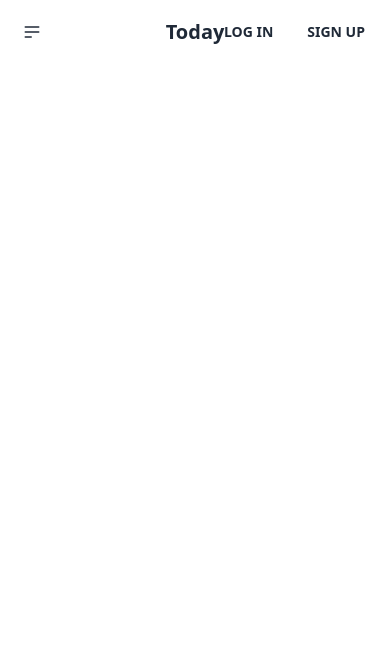
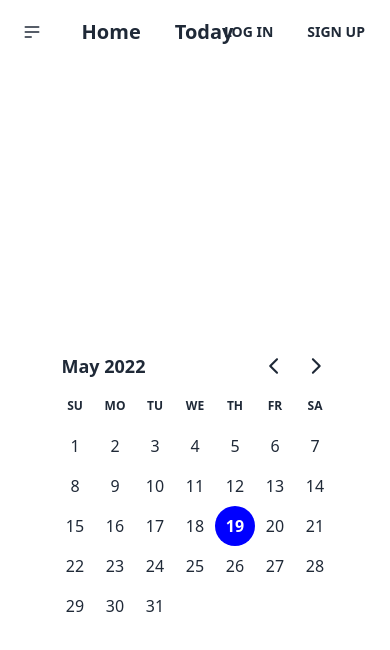
Before and after one commit to muzahid604/todo-claint, a React (Create React App) app: page /calendar in a window 390 px wide. Shown: the top 650 px of the page. Built offline with nearby package versions, Linux system fonts and the light colour scheme; no server answers.

Commit message:
calendar added

```diff
--- a/package.json
+++ b/package.json
@@ -7,8 +7,10 @@
     "@testing-library/react": "^13.2.0",
     "@testing-library/user-event": "^13.5.0",
     "daisyui": "^2.15.0",
+    "date-fns": "^2.28.0",
     "firebase": "^9.8.1",
     "react": "^18.1.0",
+    "react-day-picker": "^8.0.7",
     "react-dom": "^18.1.0",
     "react-firebase-hooks": "^5.0.3",
     "react-hook-form": "^7.31.1",
--- a/src/App.js
+++ b/src/App.js
@@ -5,18 +5,23 @@ import Register from './Components/Register';
 import Headers from './Components/Headers';
 import RequireAuth from './Components/RequireAuth';
 import AddTask from './Components/AddTask';
+import Calendar from './Components/Calendar';
 
 function App() {
   return (
     <div>
       <Headers />
       <Routes>
-        <Route path='/home' element={
+        <Route path='/' element={
+          <Home />
+        }></Route>
+        <Route path='/' element={
           <RequireAuth>
-            <Home />
+            <AddTask />
           </RequireAuth>
         }></Route>
         <Route path='/login' element={<Login />}></Route>
+        <Route path='/calendar' element={<Calendar />}></Route>
         <Route path='/addtask' element={<AddTask />}></Route>
         <Route path='/register' element={<Register />}></Route>
       </Routes>
--- /dev/null
+++ b/src/Components/Calendar.js
@@ -0,0 +1,25 @@
+import React, { useState } from 'react';
+import { DayPicker } from 'react-day-picker';
+import 'react-day-picker/dist/style.css';
+
+const Calendar = () => {
+    const [date, setDate] = useState(new Date());
+    return (
+        <div>
+            <div className="hero min-h-screen">
+                <div className="hero-content flex-col lg:flex-row-reverse">
+                    <div>
+                        <DayPicker
+                            mode="single"
+                            selected={date}
+                            onSelect={setDate}
+                        />
+                    </div>
+                </div>
+
+            </div>
+        </div>
+    );
+};
+
+export default Calendar;
--- a/src/Components/Headers.js
+++ b/src/Components/Headers.js
@@ -21,7 +21,8 @@ const Headers = () => {
                     </div>
                 </div>
                 <div class="navbar-center">
-                    <Link to='/' class="btn btn-ghost normal-case text-xl">Today</Link>
+                    <Link to='/' class="btn btn-ghost normal-case text-xl">Home</Link>
+                    <Link to='/calendar' class="btn btn-ghost normal-case text-xl">Today</Link>
                 </div>
                 <div class="navbar-end">
 
--- a/src/Components/Home.js
+++ b/src/Components/Home.js
@@ -5,8 +5,12 @@ import { Link } from 'react-router-dom';
 const Home = () => {
 
     return (
-        <div className='grid items-center justify-center mt-8'>
-            <Link to='/addtask' class="btn btn-outline btn-success text-2xl"><span className='text-4xl mb-3'>+</span>Add task</Link>
+        <div className='text-center'>
+            <div className='grid items-center justify-center mt-8'>
+                <h1 className='text-5xl'>HELLO WELCOME TO MY TODO APP</h1>
+            </div>
+
+            <Link to='/addtask' class=" mt-10 btn btn-outline btn-success text-xl"><span className='text-4xl mb-3'>+</span>Add task</Link>
         </div>
     );
 };
```
Also changed, not shown: 2 other files (tests, documents, lock files or other folders).
